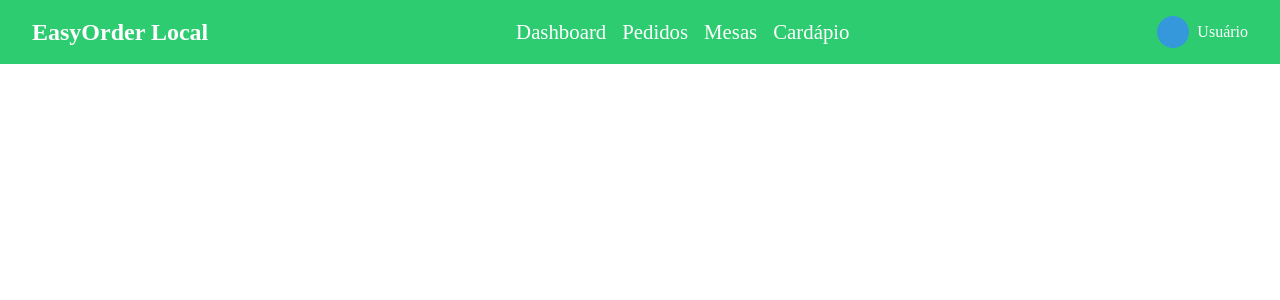
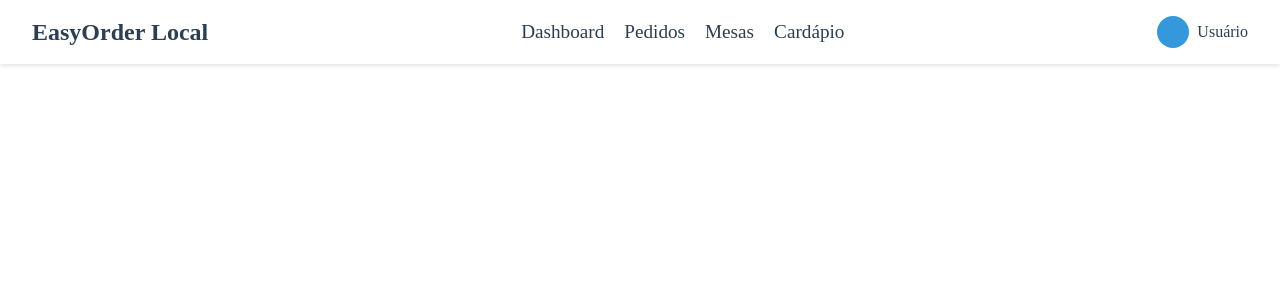
Before and after one commit to rhaneyko/easyorder, a React (Create React App) app: page /cardapio in a window 1280 px wide. Shown: the top 300 px of the page. Built offline with nearby package versions, Linux system fonts and the light colour scheme.

Commit message:
Estilização do header.

```diff
--- a/src/components/Header/index.tsx
+++ b/src/components/Header/index.tsx
@@ -8,6 +8,7 @@ import {
     UserProfile,
     Avatar
 } from "./styles";
+
 
 const Header: React.FC = () => {
     return (
--- a/src/components/Header/styles.ts
+++ b/src/components/Header/styles.ts
@@ -10,36 +10,34 @@ export const HeaderContainer = styled.header`
   left: 0;
   right: 0;
   position: fixed;
-  background-color: ${({ theme }) => theme.colors.primary};
+  background-color: ${({ theme }) => theme.colors.cardBackground};
+  box-shadow: 0 2px 4px rgba(0, 0, 0, 0.1);
 `;
 
 export const Logo = styled.h1`
-  color: white;
+  color: ${({ theme }) => theme.colors.text};
   font-size: 1.5rem;
   margin: 0;
 `;
 
 export const Nav = styled.nav`
   display: flex;
-  gap: 16px;
+  gap: 20px;
+
 `;
 
 export const NavLink = styled(Link)`
-  color: white;
+  color: ${({ theme }) => theme.colors.text};
   text-decoration: none;
-  font-size: 1.3rem;
+  font-size: 1.2rem;
   transition: color 0.2s;
-
-  &:hover {
-    color: ${({ theme }) => theme.colors.secondary};
-  }
 `;
 
 export const UserProfile = styled.div`
   display: flex;
   align-items: center;
   gap: 8px;
-  color: white;
+  color: ${({ theme }) => theme.colors.text};
 `;
 
 export const Avatar = styled.div`
```
